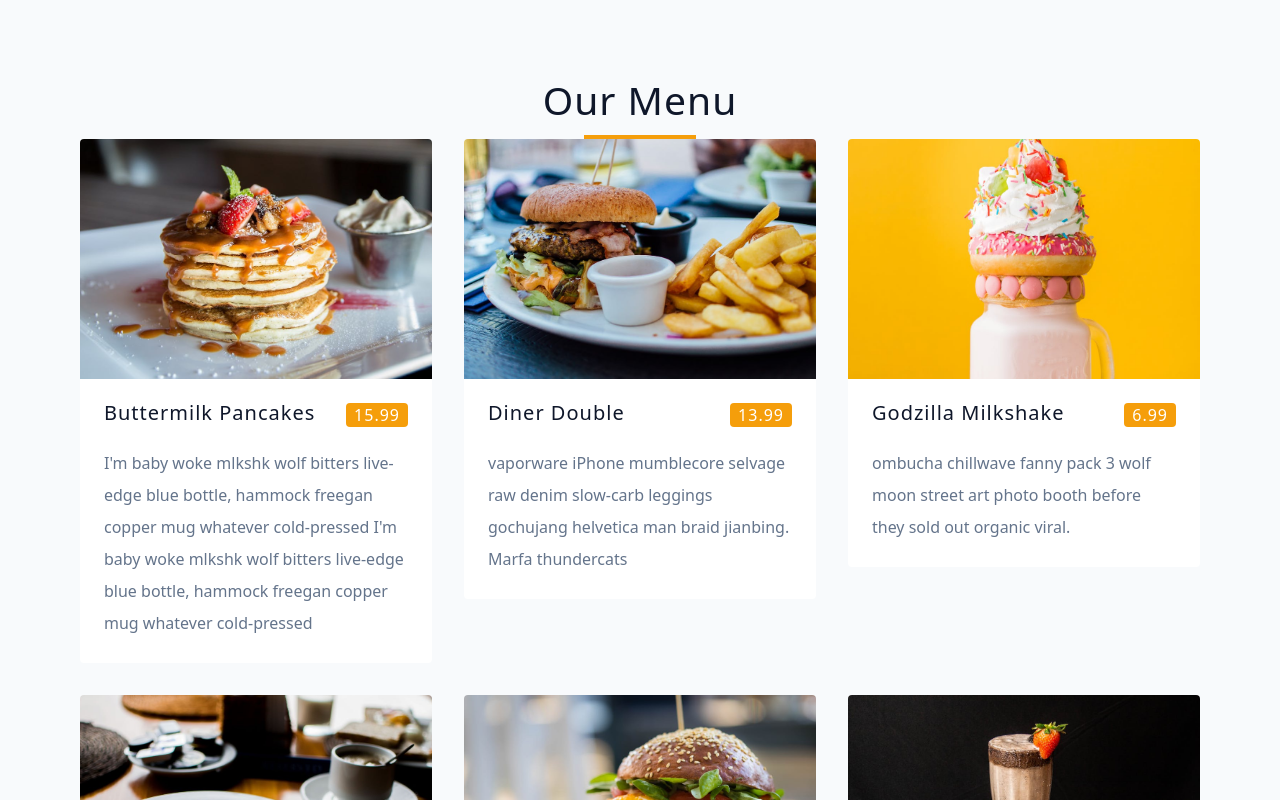
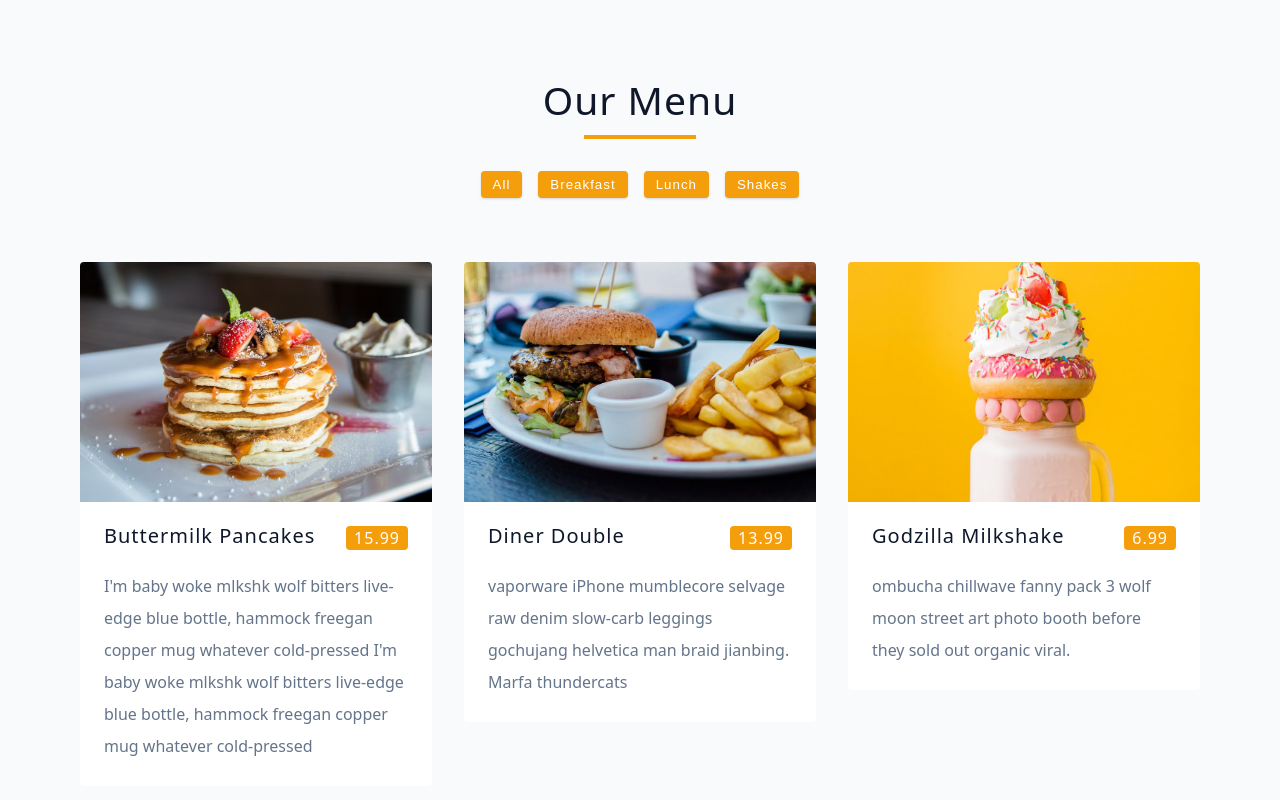
Before and after one commit to stormymayday/food-menu-react, a React (Vite) app: page / in a window 1280 px wide. Shown: the top 800 px of the page. Built offline with nearby package versions, Linux system fonts and the light colour scheme.

Commit message:
Added Categories.jsx

```diff
--- a/src/App.jsx
+++ b/src/App.jsx
@@ -2,6 +2,7 @@
 import data from './data.js';
 import Title from "./components/Title.jsx";
 import Menu from "./components/Menu.jsx";
+import Categories from "./components/Categories.jsx";
 
 // Getting unique item categories
 const uniqueItemCategories = ['all', ...new Set(data.map((item) => item.category))];
@@ -15,6 +16,7 @@
     <main>
       <section className="menu">
         <Title text='our menu' />
+        <Categories categories={categories} />
         <Menu menuItems={menuItems} />
       </section>
     </main>
--- /dev/null
+++ b/src/components/Categories.jsx
@@ -0,0 +1,17 @@
+const Categories = ({ categories }) => {
+    return (
+        <div className="btn-container">
+            {
+                categories.map((category) => {
+
+                    return (
+                        <button key={category} type="button" className="btn">{category}</button>
+                    )
+
+                })
+            }
+        </div>
+    )
+}
+
+export default Categories;
```
